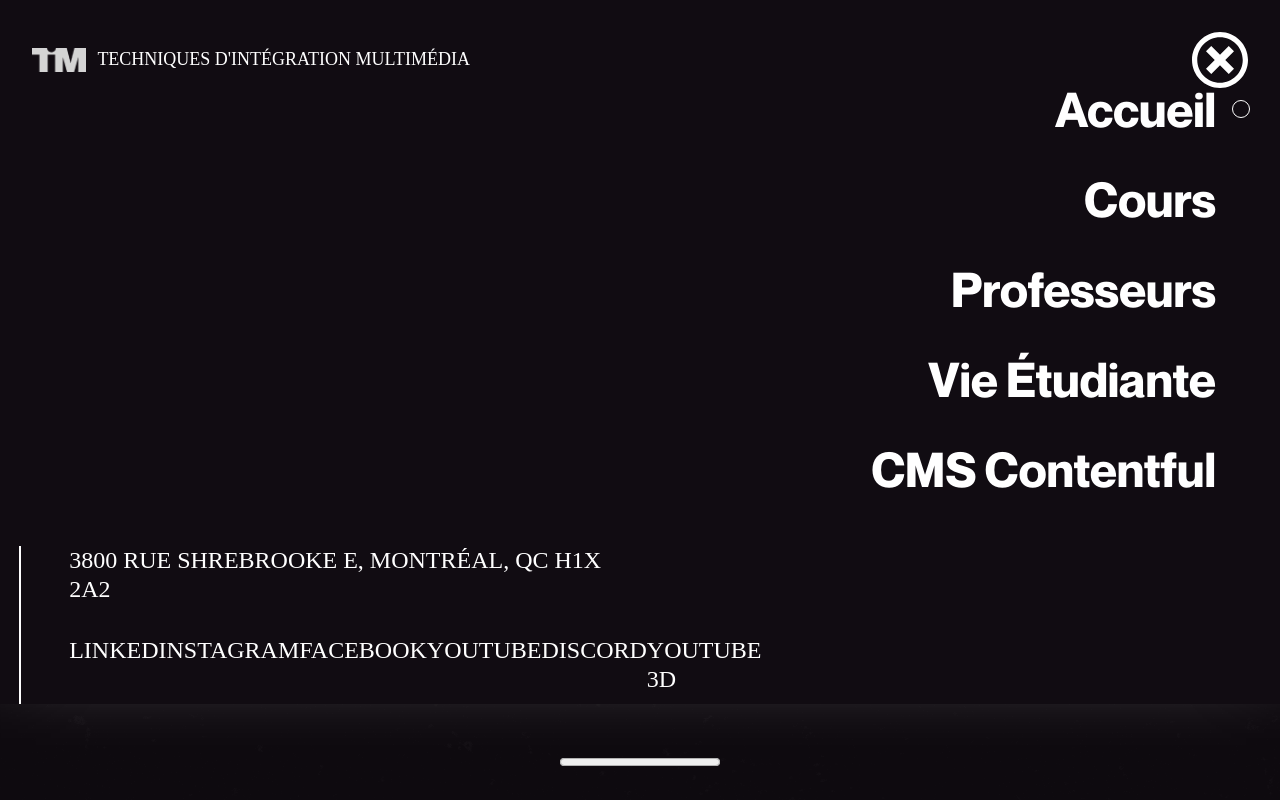
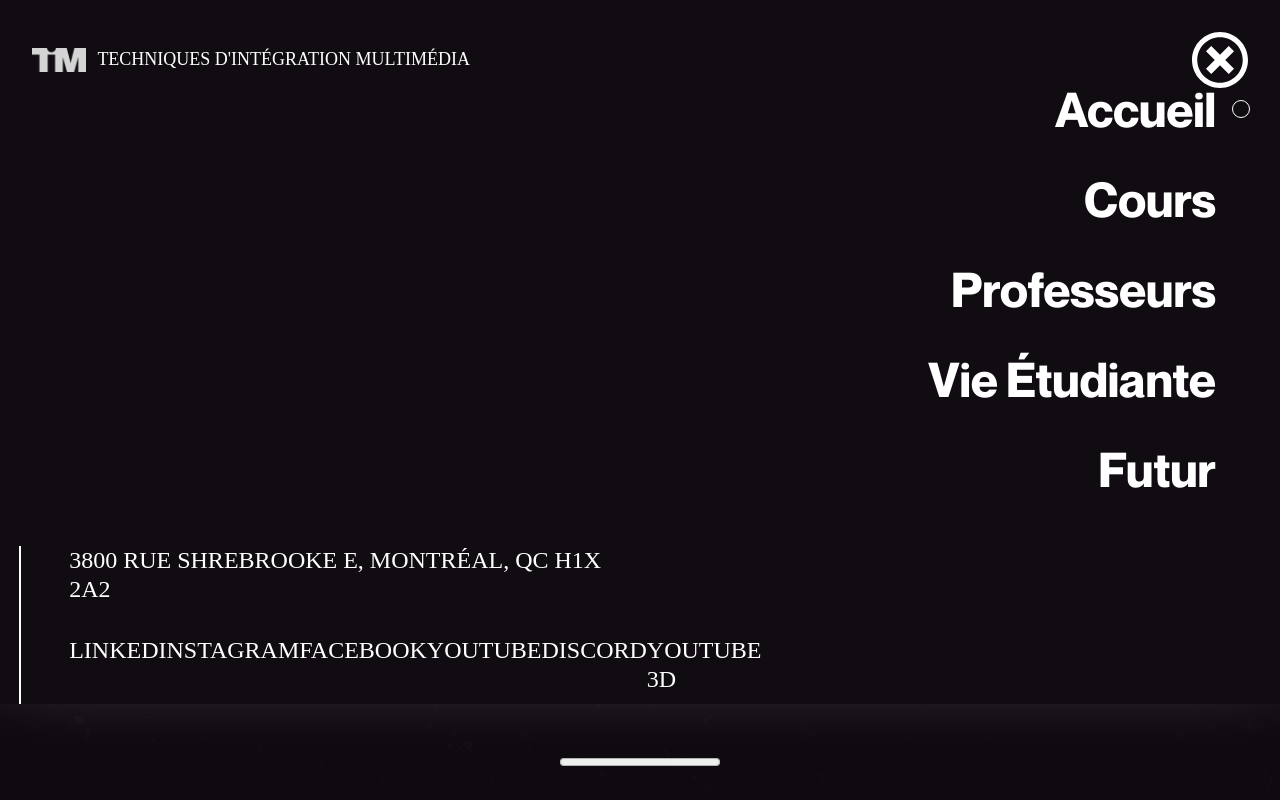
Before and after one commit to OlivierFortier/tim_2020, a Next.js app: page / in a window 1280 px wide. Both pictures are taken after a click on the icon "ouvrir ou fermer menu". Built offline with nearby package versions, Linux system fonts and the light colour scheme; a web font is replaced by a local one.

Commit message:
ajout page futur dans menu

```diff
--- a/components/header/menu.js
+++ b/components/header/menu.js
@@ -133,10 +133,10 @@ export default function Menu() {
                         </Link>
                       </li>
                       <li>
-                        <Link href="/exemplecontentful" as="/exemplecontentful">
+                        <Link href="/futur" as="/futur">
                           <div className={styles.wrapLien}>
-                            <a onClick={fermerMenu}>CMS Contentful </a>
-                            {router.pathname === "/exemplecontentful" && (
+                            <a onClick={fermerMenu}>Futur</a>
+                            {router.pathname === "/futur" && (
                               <div className={styles.wrapPagination}>
                                 <span></span>
                               </div>
```
